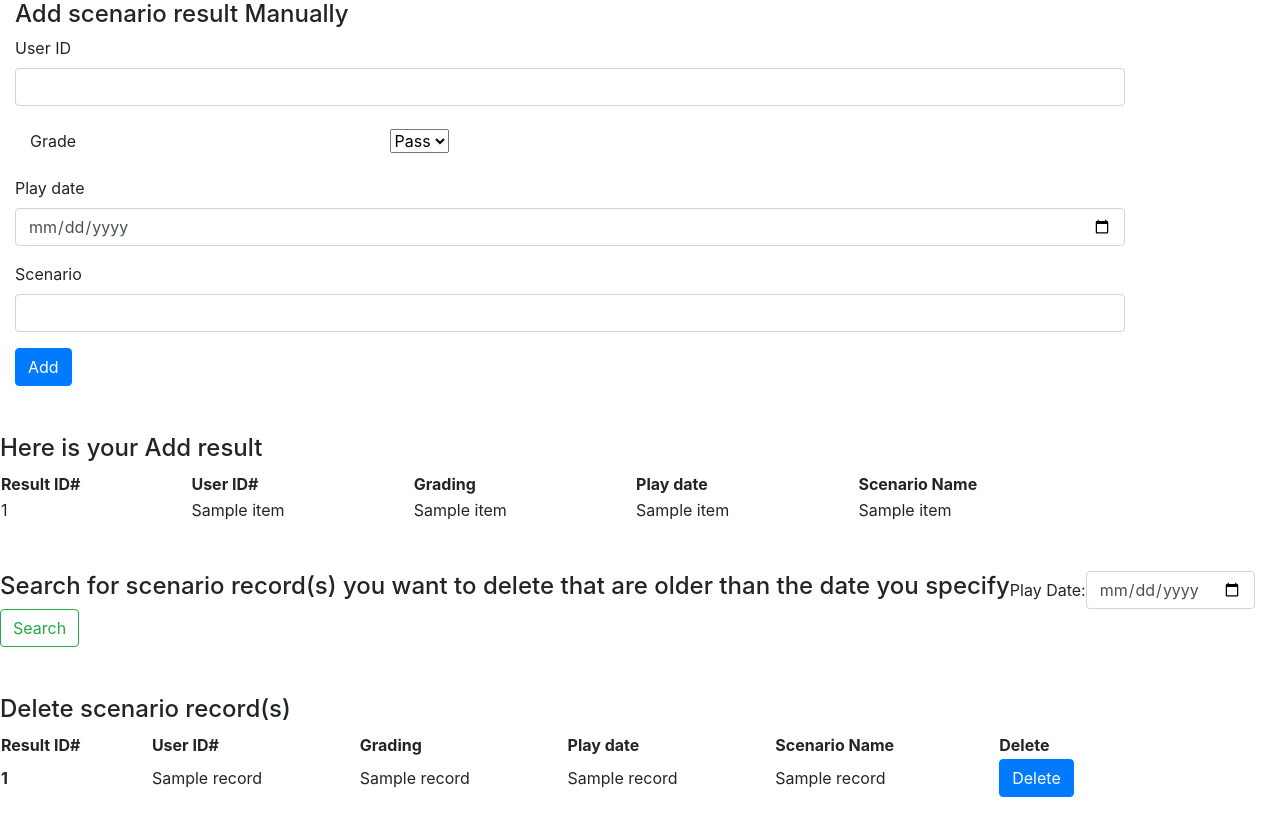
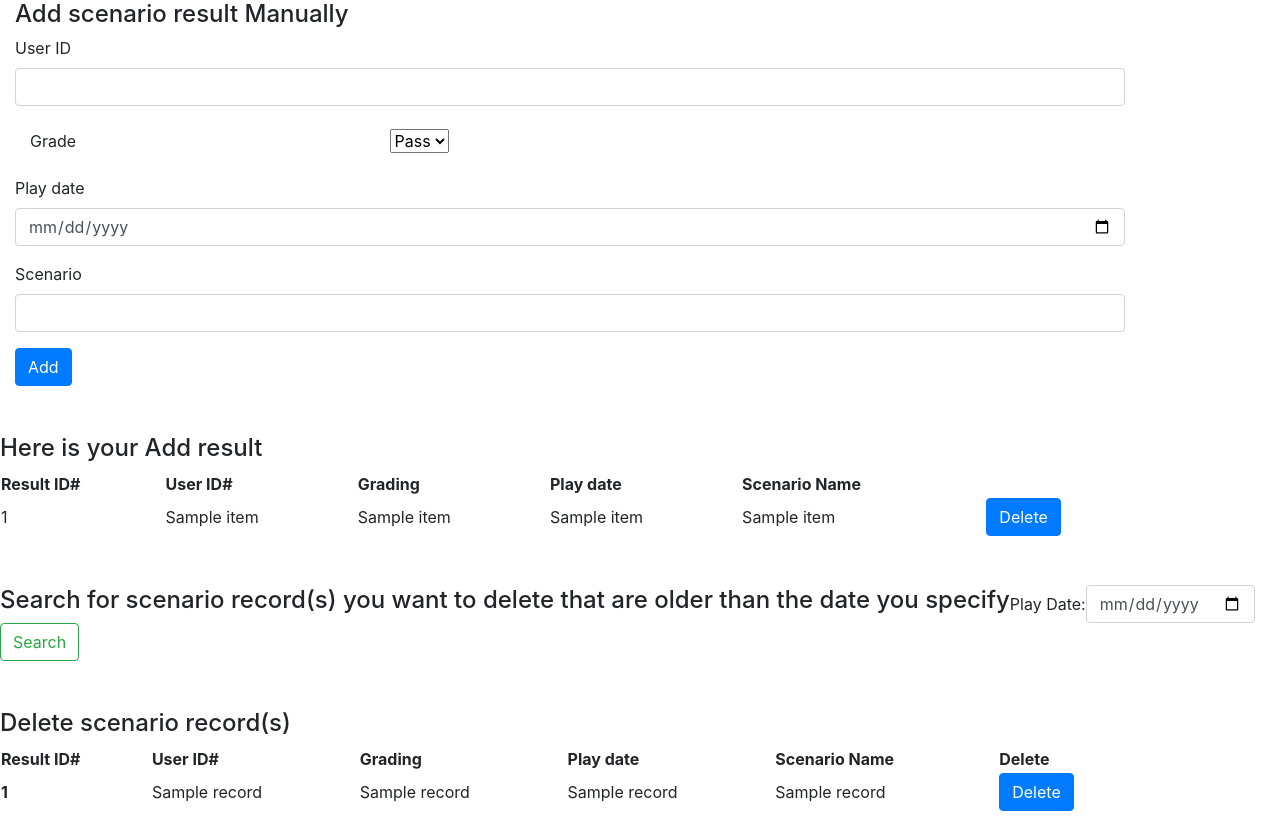
Before and after one commit to nguyeti4/cs340, a Python web app: template templates/simulators.html in a window 1280 px wide. Shown: the part 250-1086 px from the top of the page. Before the commit the page ends 1047 px from the top, so only its background shows below. Run offline with Jinja, Linux system fonts and the light colour scheme; the template is opened without the code that fills it: most values are stand-ins (such as "Sample title", 1, 10 or a date in 2020); some libraries are stand-ins or nearby versions.

Commit message:
add delete to each row in 1st table

```diff
--- a/templates/simulators.html
+++ b/templates/simulators.html
@@ -65,6 +65,7 @@
       <td>{{item[2]}}</td>
       <td>{{item[3]}}</td>
       <td>{{item[4]}}</td>
+      <td><input class="btn btn-primary" type="submit" value="Delete" onclick="window.location = '/api/simulators/delete/{{item[0]}}'"></td>
     </tr>
     {% endfor %}
   </tbody>
```
